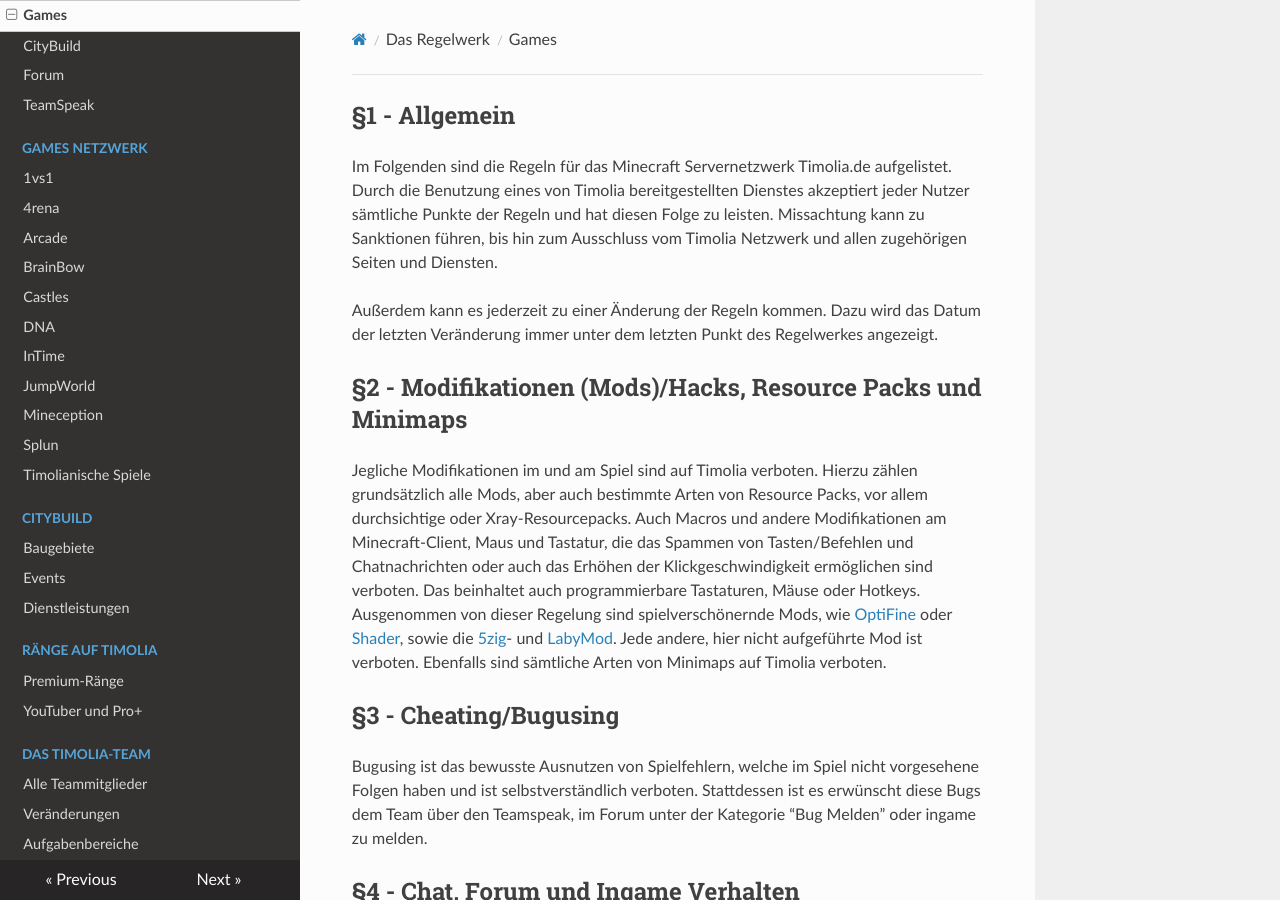
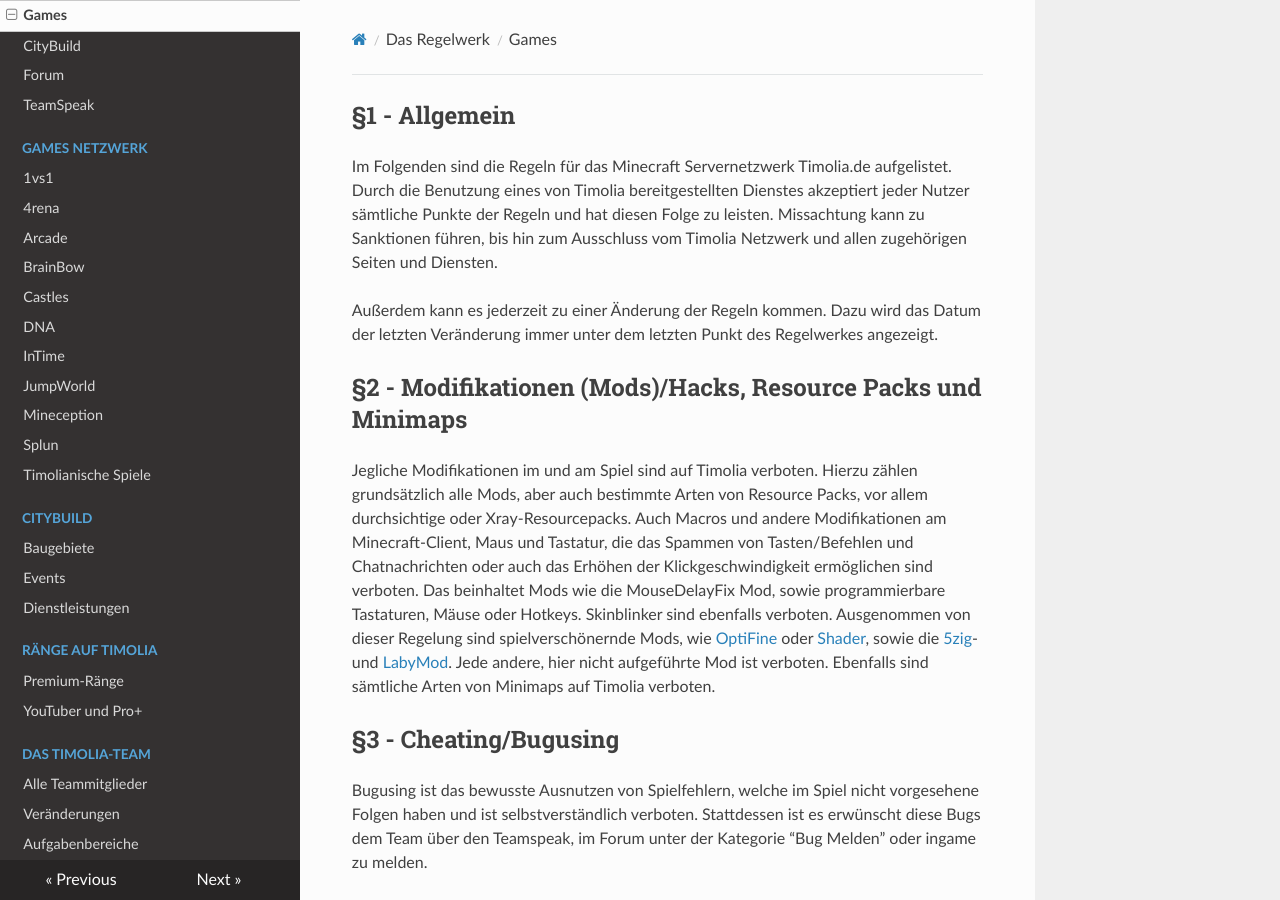
Before and after one commit to TimoliaDE/HowTo, an MkDocs documentation site: the page built from docs/rules/games.md, in a window 1280 px wide and 900 px high. Built offline with MkDocs 1.6.1, drawn with Linux system fonts in a browser that asks for light colours; nearby versions of some CDN libraries; old or Windows-style settings are respelled for this version of MkDocs.

Commit message:
changelog and rules update

```diff
--- a/docs/rules/games.md
+++ b/docs/rules/games.md
@@ -5,11 +5,7 @@ Punkte der Regeln und hat diesen Folge zu leisten. Missachtung kann zu Sanktione
 Außerdem kann es jederzeit zu einer Änderung der Regeln kommen. Dazu wird das Datum der letzten Veränderung immer unter dem letzten Punkt des Regelwerkes angezeigt.
 
 ## §2 - Modifikationen (Mods)/Hacks, Resource Packs und Minimaps
-Jegliche Modifikationen im und am Spiel sind auf Timolia verboten. Hierzu zählen grundsätzlich alle Mods, aber auch bestimmte Arten von Resource Packs, vor allem durchsichtige oder
-Xray-Resourcepacks. Auch Macros und andere Modifikationen am Minecraft-Client, Maus und Tastatur, die das Spammen von Tasten/Befehlen und Chatnachrichten oder auch das Erhöhen der
-Klickgeschwindigkeit ermöglichen sind verboten. Das beinhaltet auch programmierbare Tastaturen, Mäuse oder Hotkeys.
-Ausgenommen von dieser Regelung sind spielverschönernde Mods, wie [OptiFine](http://optifine.net/home.php) oder [Shader](https://www.google.de/#q=Minecraft+Shader),
-sowie die [5zig](http://5zig.net/)- und [LabyMod](http://www.labymod.net/). Jede andere, hier nicht aufgeführte Mod ist verboten. Ebenfalls sind sämtliche Arten von Minimaps auf Timolia verboten.
+Jegliche Modifikationen im und am Spiel sind auf Timolia verboten. Hierzu zählen grundsätzlich alle Mods, aber auch bestimmte Arten von Resource Packs, vor allem durchsichtige oder Xray-Resourcepacks. Auch Macros und andere Modifikationen am Minecraft-Client, Maus und Tastatur, die das Spammen von Tasten/Befehlen und Chatnachrichten oder auch das Erhöhen der Klickgeschwindigkeit ermöglichen sind verboten. Das beinhaltet Mods wie die MouseDelayFix Mod, sowie programmierbare Tastaturen, Mäuse oder Hotkeys. Skinblinker sind ebenfalls verboten. Ausgenommen von dieser Regelung sind spielverschönernde Mods, wie [OptiFine](http://optifine.net/home.php) oder [Shader](https://www.google.de/#q=Minecraft+Shader), sowie die [5zig](http://5zig.net/)- und [LabyMod](http://www.labymod.net/). Jede andere, hier nicht aufgeführte Mod ist verboten. Ebenfalls sind sämtliche Arten von Minimaps auf Timolia verboten.
 
 ## §3 - Cheating/Bugusing
 Bugusing ist das bewusste Ausnutzen von Spielfehlern, welche im Spiel nicht vorgesehene Folgen haben und ist selbstverständlich verboten.
```
Also changed, not shown: docs/changelog.md (+2 -0 lines).
